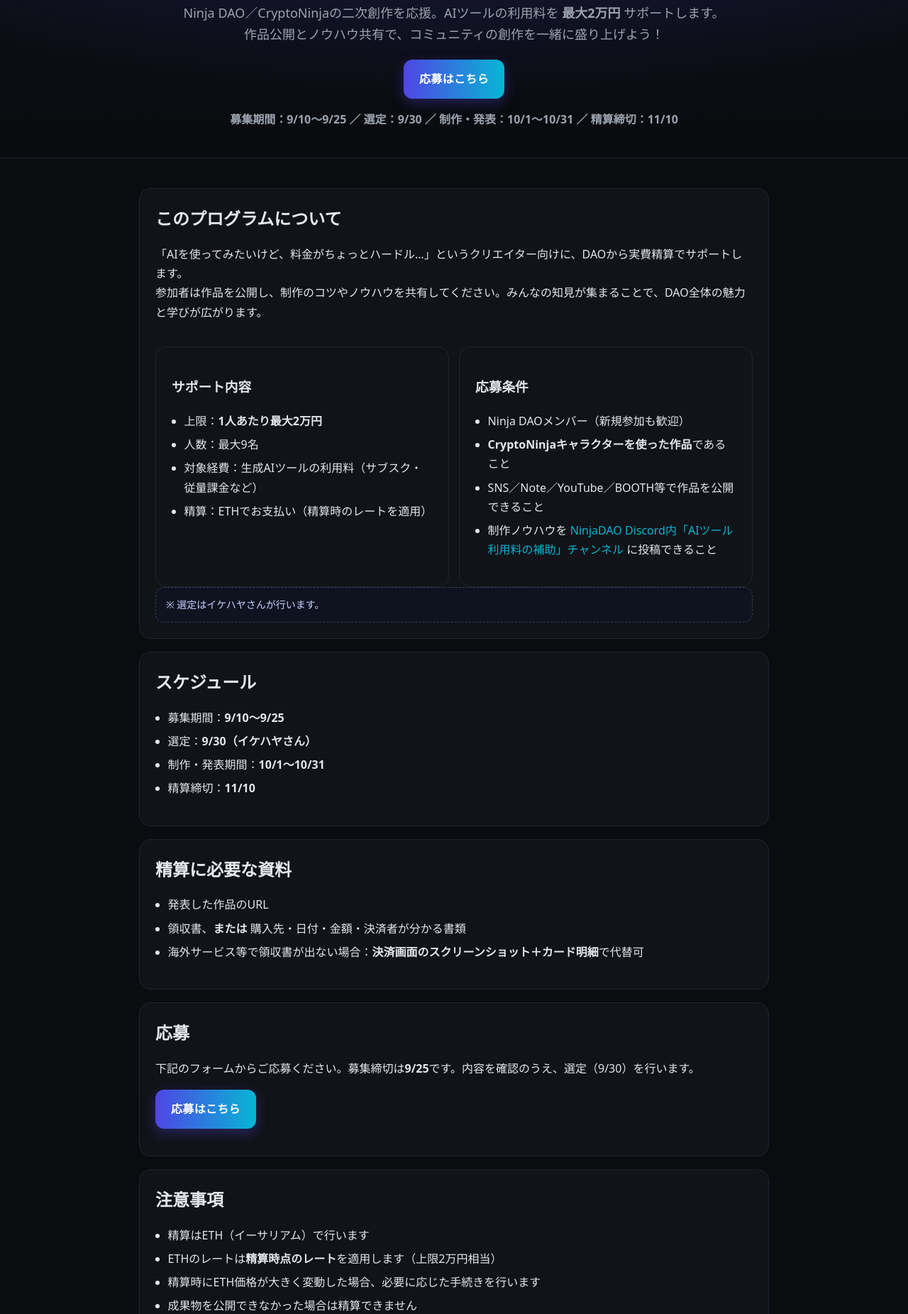
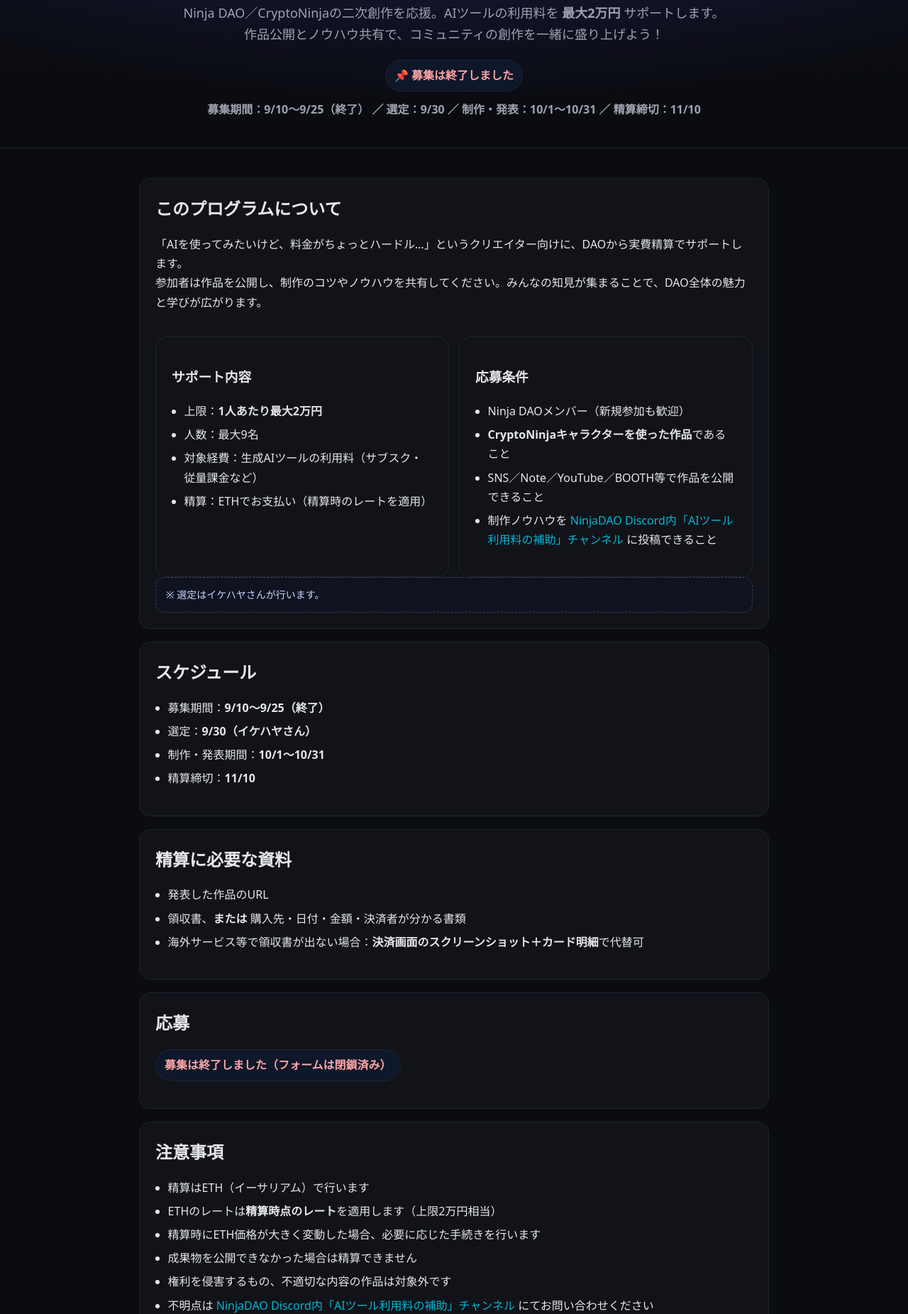
Before and after one commit to Leon-r-s/aitoolproject, a plain HTML site: page index.html in a window 1280 px wide. Shown: the part 155-2006 px from the top of the page at 71% size. Drawn offline with Linux system fonts and the light colour scheme.

Commit message:
Add files via upload

```diff
--- a/index.html
+++ b/index.html
@@ -3,8 +3,8 @@
 <head>
   <meta charset="UTF-8" />
   <meta name="viewport" content="width=device-width, initial-scale=1" />
-  <title>クリエイター向けAIツール利用料サポートプログラム（試験運用）</title>
-  <meta name="description" content="Ninja DAO／CryptoNinjaの二次創作を応援するために、AIツールの利用料を最大2万円までサポートする試験プログラムの募集ページです。" />
+  <title>クリエイター向けAIツール利用料サポートプログラム（試験運用）｜募集は終了しました</title>
+  <meta name="description" content="Ninja DAO／CryptoNinjaの二次創作を応援するために、AIツールの利用料を最大2万円までサポートする試験プログラムの募集ページ（募集終了）。" />
   <style>
     :root {
       --bg: #0b0c10;
@@ -25,9 +25,10 @@
     header.hero { padding: 56px 20px 40px; background: radial-gradient(1200px 500px at 50% -200px, rgba(79,70,229,.35), transparent), linear-gradient(180deg, #0c0f16 0%, #0a0b0f 100%); border-bottom: 1px solid #1f2430; text-align: center; }
     .hero h1 { margin: 0 0 12px; font-size: clamp(22px, 4.5vw, 36px); letter-spacing: .02em; }
     .hero p.lead { margin: 0 auto 20px; max-width: 820px; color: var(--muted); font-size: clamp(14px, 2.2vw, 18px); }
+
+    .status { display:inline-block; padding:8px 12px; border-radius:999px; background:#0f172a; color:#fca5a5; border:1px solid #1f2430; font-weight:800; }
     .cta { display: inline-block; background: linear-gradient(90deg, var(--brand), var(--accent)); color: white; padding: 14px 22px; border-radius: 12px; font-weight: 700; letter-spacing: .02em; box-shadow: 0 6px 18px rgba(79,70,229,.35); transition: transform .05s ease, filter .2s ease; }
-    .cta:hover { filter: brightness(1.1); text-decoration: none; }
-    .cta:active { transform: translateY(1px); }
+    .cta[aria-disabled="true"] { opacity:.5; cursor:not-allowed; filter:grayscale(40%); }
 
     main { max-width: 920px; margin: 0 auto; padding: 24px 16px 64px; }
     section { background: var(--panel); border: 1px solid #1f2430; border-radius: 16px; padding: 22px; margin-top: 18px; }
@@ -50,10 +51,12 @@
     <div class="pill">試験運用</div>
     <h1>クリエイター向けAIツール利用料サポートプログラム</h1>
     <p class="lead">Ninja DAO／CryptoNinjaの二次創作を応援。AIツールの利用料を <b>最大2万円</b> サポートします。<br/>作品公開とノウハウ共有で、コミュニティの創作を一緒に盛り上げよう！</p>
-    <p>
-      <a class="cta" href="https://forms.gle/xANnCTCmQZvZRpB86" target="_blank" rel="noopener">応募はこちら</a>
-    </p>
-    <div class="meta">募集期間：<b>9/10〜9/25</b> ／ 選定：<b>9/30</b> ／ 制作・発表：<b>10/1〜10/31</b> ／ 精算締切：<b>11/10</b></div>
+
+    <!-- 募集終了ステータス -->
+    <div class="status">📌 募集は終了しました</div>
+
+    <!-- 募集期間など（終了表記を追加） -->
+    <div class="meta" style="margin-top:12px">募集期間：<b>9/10〜9/25（終了）</b> ／ 選定：<b>9/30</b> ／ 制作・発表：<b>10/1〜10/31</b> ／ 精算締切：<b>11/10</b></div>
   </header>
 
   <main>
@@ -89,7 +92,7 @@
     <section id="schedule">
       <h2>スケジュール</h2>
       <ul>
-        <li>募集期間：<b>9/10〜9/25</b></li>
+        <li>募集期間：<b>9/10〜9/25（終了）</b></li>
         <li>選定：<b>9/30（イケハヤさん）</b></li>
         <li>制作・発表期間：<b>10/1〜10/31</b></li>
         <li>精算締切：<b>11/10</b></li>
@@ -107,8 +110,7 @@
 
     <section id="apply">
       <h2>応募</h2>
-      <p>下記のフォームからご応募ください。募集締切は<b>9/25</b>です。内容を確認のうえ、選定（9/30）を行います。</p>
-      <p><a class="cta" href="https://forms.gle/xANnCTCmQZvZRpB86" target="_blank" rel="noopener">応募はこちら</a></p>
+      <p><span class="status">募集は終了しました（フォームは閉鎖済み）</span></p>
     </section>
 
     <section id="notes">
@@ -120,7 +122,8 @@
         <li>成果物を公開できなかった場合は精算できません</li>
         <li>権利を侵害するもの、不適切な内容の作品は対象外です</li>
         <li>不明点は <a href="https://discordapp.com/channels/1000922162741379086/1407890128390586460" target="_blank" rel="noopener">NinjaDAO Discord内「AIツール利用料の補助」チャンネル</a> にてお問い合わせください</li>
-      </ul></section>
+      </ul>
+    </section>
 
     <section id="faq">
       <h2>FAQ（よくある質問）</h2>
```
